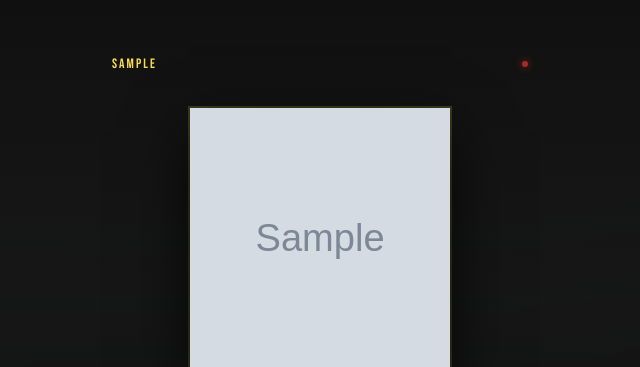
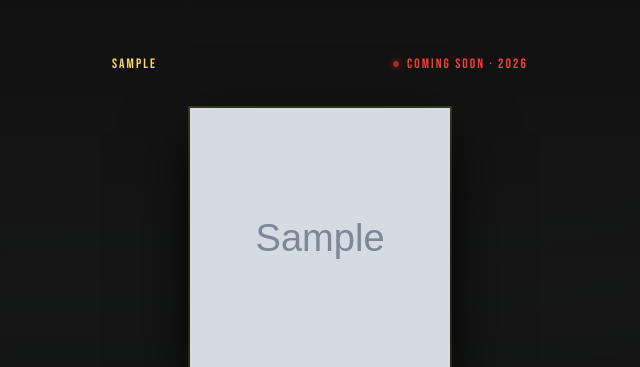
Before and after one commit to kifidon/music-marketing, a Django app: template templates/smartlinks/landing_presave104.html in a window 1280 px wide. Shown: the top 367 px of the page, without its empty margins (320-960 px from the left). Run offline with Django 5.2, Linux system fonts and the light colour scheme; tables that the repository leaves empty hold one stand-in row (values such as "Sample post"); the template is opened without the code that fills it: values that come from a table or form of the project are taken from there, most other values are stand-ins (such as "Sample title", 1, 10 or a date in 2020); grey boxes marked "Sample" are stand-in pictures.

Commit message:
Modified presave template

```diff
--- a/templates/smartlinks/landing_presave104.html
+++ b/templates/smartlinks/landing_presave104.html
@@ -533,7 +533,7 @@
     <header class="sleeve">
       <div class="catalog-row">
         <span class="catalog-num">{{ song.slug|slice:":8"|upper }}</span>
-        <span class="live-mark"><span class="live-dot"></span></span>
+        <span class="live-mark"><span class="live-dot"></span> Coming Soon · {% now "Y" %}</span>
       </div>
 
       {% if song.cover_art %}
```
